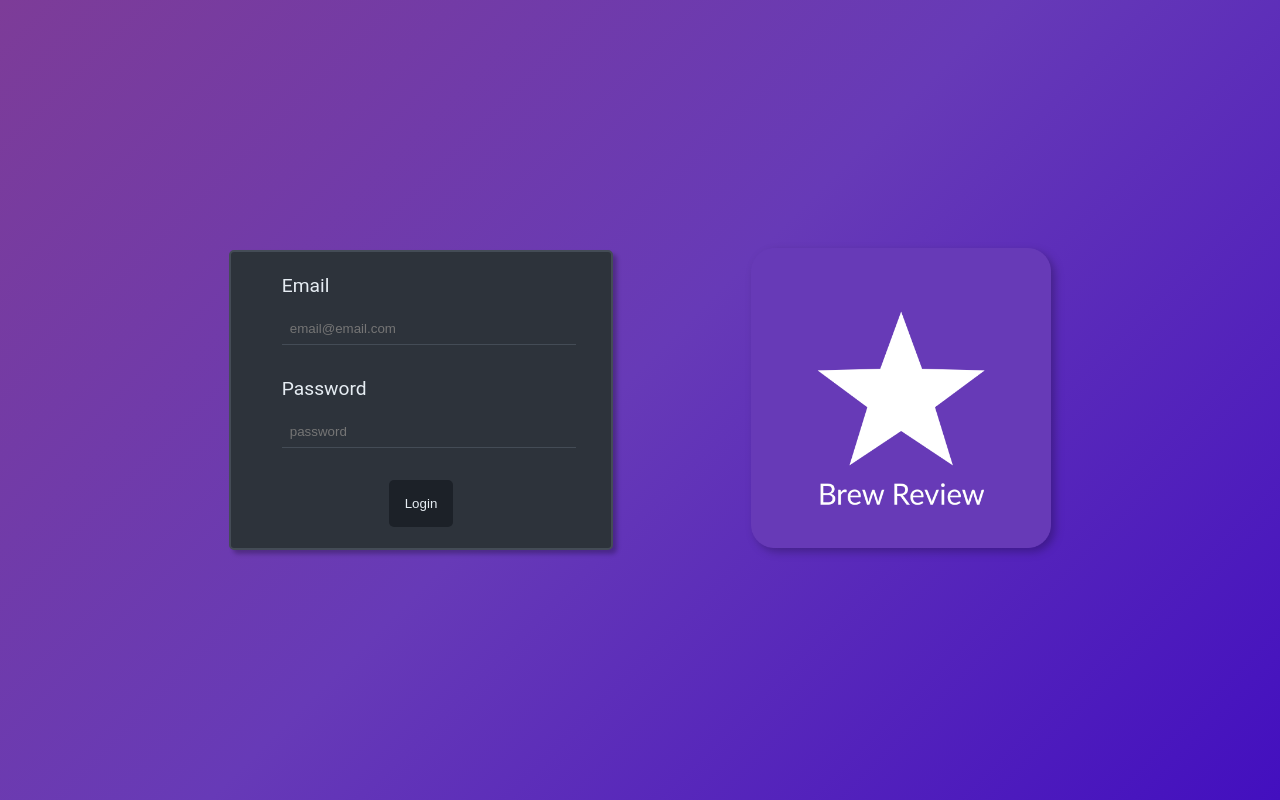
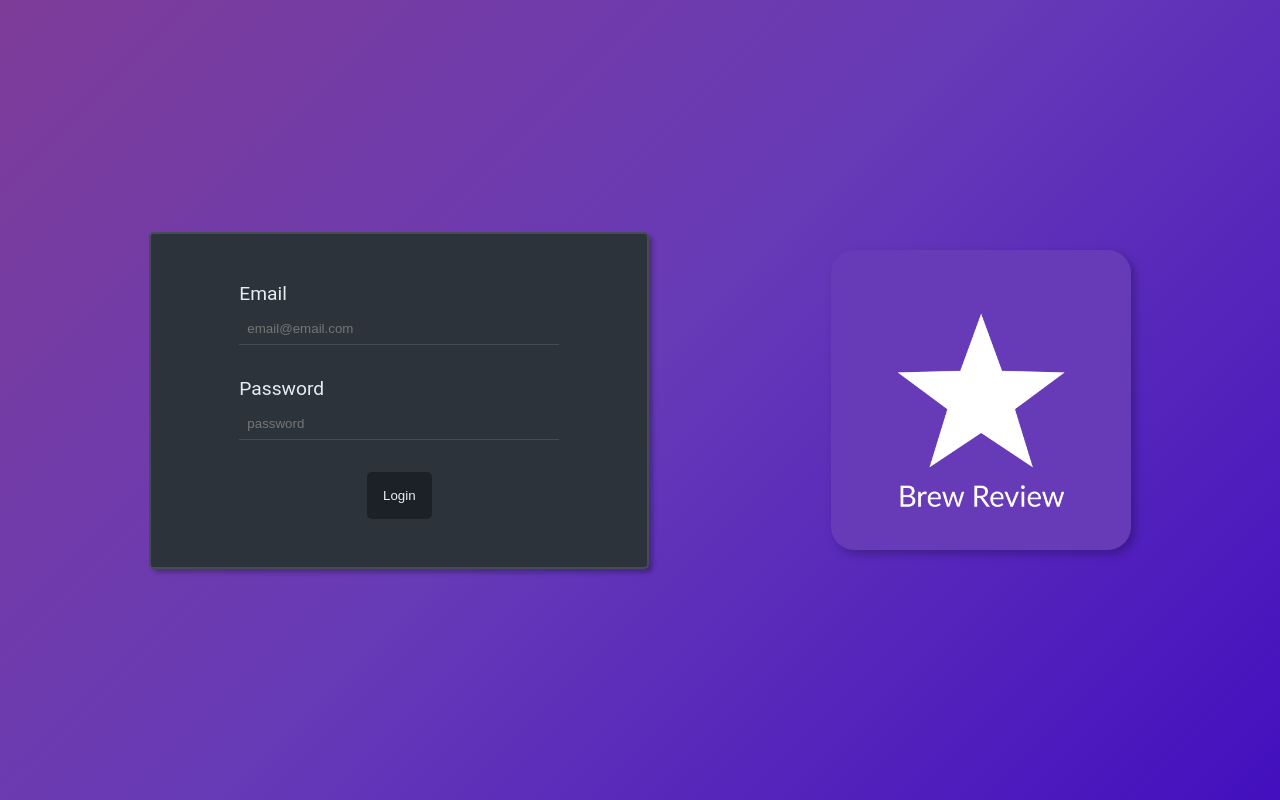
Before and after one commit to jackpie2/WDPAI, a PHP site: page /public/views/login.html in a window 1280 px wide. Run offline with PHP 8.4, Linux system fonts and the light colour scheme.

Commit message:
modified login screen and styling

```diff
--- a/public/css/login.css
+++ b/public/css/login.css
@@ -1,4 +1,4 @@
-.login-container {
+.login-card {
     display: flex;
     flex-direction: column;
     align-items: center;
@@ -7,22 +7,18 @@
 
     background: #2d333b;
 
-    border: 2px solid var(--border);
+    border: var(--border);
     box-shadow: 4px 4px 4px rgba(0, 0, 0, 0.25);
-    border-radius: 5px;
+    border-radius: var(--border-radius);
 
     box-sizing: border-box;
 
-    padding: 1rem;
+    padding: 3rem;
 
-    width: 40%;
-    height: 300px;
-
-    max-width: 500px;
-    min-width: 300px;
+    width: 500px;
 }
 
-.login {
+.login-form {
     display: flex;
     flex-direction: column;
     align-items: center;
@@ -31,16 +27,47 @@
     width: 100%;
 }
 
-.login-box {
+.login {
     width: 80%;
 }
 
 .login input {
     border: none;
-    border-bottom: 1px solid var(--border);
+    border-bottom: 1px solid var(--border-color);
     border-radius: 0px;
     background-color: transparent;
     color: var(--fg-default);
     width: 100%;
     padding: 0.5rem;
+    margin-top: 0.5rem;
+    box-sizing: border-box;
 }
+
+.login-screen-container {
+    display: flex;
+    align-items: center;
+    justify-content: space-evenly;
+    min-height: 100vh;
+    width: 100%;
+    margin-left: auto;
+    margin-right: auto;
+    gap: 2rem;
+}
+
+@media only screen and (max-width: 768px) {
+    .login-screen-container {
+        flex-direction: column-reverse;
+        justify-content: center;
+        padding-top: 2rem;
+        padding-bottom: 2rem;
+    }
+
+    .login-screen-container > .logo > img {
+        width: 150px;
+        height: 150px;
+    }
+
+    .login-card {
+        width: max-content;
+    }
+}
--- a/public/css/style.css
+++ b/public/css/style.css
@@ -1,7 +1,17 @@
 :root {
     /* Colors */
     --fg-default: #e6edf3;
-    --border: #444c56;
+    --fg-muted: #7d8590;
+    --border-color: #444c56;
+    --bg-overlay: #2d333b;
+    --bg-inset: #1c2128;
+    --gold: #f1c40f;
+
+    /* Dimensions */
+    --border-radius: 5px;
+
+    /* Misc */
+    --border: 2px solid var(--border-color);
 }
 
 body {
@@ -17,8 +27,7 @@ body {
 
     color: var(--fg-default);
 
-    height: 100vh;
-
+    height: 100%;
     font-family: "Roboto", sans-serif;
     font-size: 1.2rem;
 
@@ -29,11 +38,12 @@ body {
     width: 300px;
     height: 300px;
     filter: drop-shadow(4px 4px 4px rgba(0, 0, 0, 0.25));
+    vertical-align: middle;
 }
 
 .button {
     background: #1c2128;
-    border-radius: 5px;
+    border-radius: var(--border-radius);
     padding: 1rem;
     color: var(--fg-default);
     border: none;
@@ -45,68 +55,3 @@ body {
     justify-content: center;
     height: 100%;
 }
-
-.mr-1 {
-    margin-right: 1rem;
-}
-
-.mr-2 {
-    margin-right: 2rem;
-}
-
-.ml-1 {
-    margin-left: 1rem;
-}
-
-.ml-2 {
-    margin-left: 2rem;
-}
-
-.ml-3 {
-    margin-left: 3rem;
-}
-
-.mt-1 {
-    margin-top: 1rem;
-}
-
-.mt-2 {
-    margin-top: 2rem;
-}
-
-.mb-1 {
-    margin-bottom: 1rem;
-}
-
-.mb-2 {
-    margin-bottom: 2rem;
-}
-
-.space-around {
-    justify-content: space-around;
-}
-
-.w-100 {
-    width: 100%;
-}
-
-.w-50 {
-    width: 50%;
-}
-
-.w-25 {
-    width: 25%;
-}
-
-.w-75 {
-    width: 75%;
-}
-
-.mx-auto {
-    margin-left: auto;
-    margin-right: auto;
-}
-
-.flex-wrap {
-    flex-wrap: wrap;
-}
--- a/public/views/login.html
+++ b/public/views/login.html
@@ -5,32 +5,30 @@
     <title>Login</title>
 </head>
 <body>
-    <div class="container space-around w-75 mx-auto flex-wrap">
-        <div class="login-container">
-            <form class="login">
-                <div class="login-box">
+    <div class="login-screen-container">
+        <div class="login-card">
+            <form class="login-form">
+                <div class="login">
                     <span>Email</span>
                     <input
                         name="email"
                         type="text"
                         placeholder="email@email.com"
-                        class="mt-1"
                     />
                 </div>
-                <div class="login-box">
+                <div class="login">
                     <span>Password</span>
                     <input
                         name="password"
                         type="password"
                         placeholder="password"
-                        class="mt-1"
                     />
                 </div>
                 <button class="button">Login</button>
             </form>
         </div>
         <div class="logo">
-            <img src="../img/logo.png" class="logo-large" />
+            <img src="../img/logo.png" class="logo-large" alt="logo" />
         </div>
     </div>
 </body>
```
